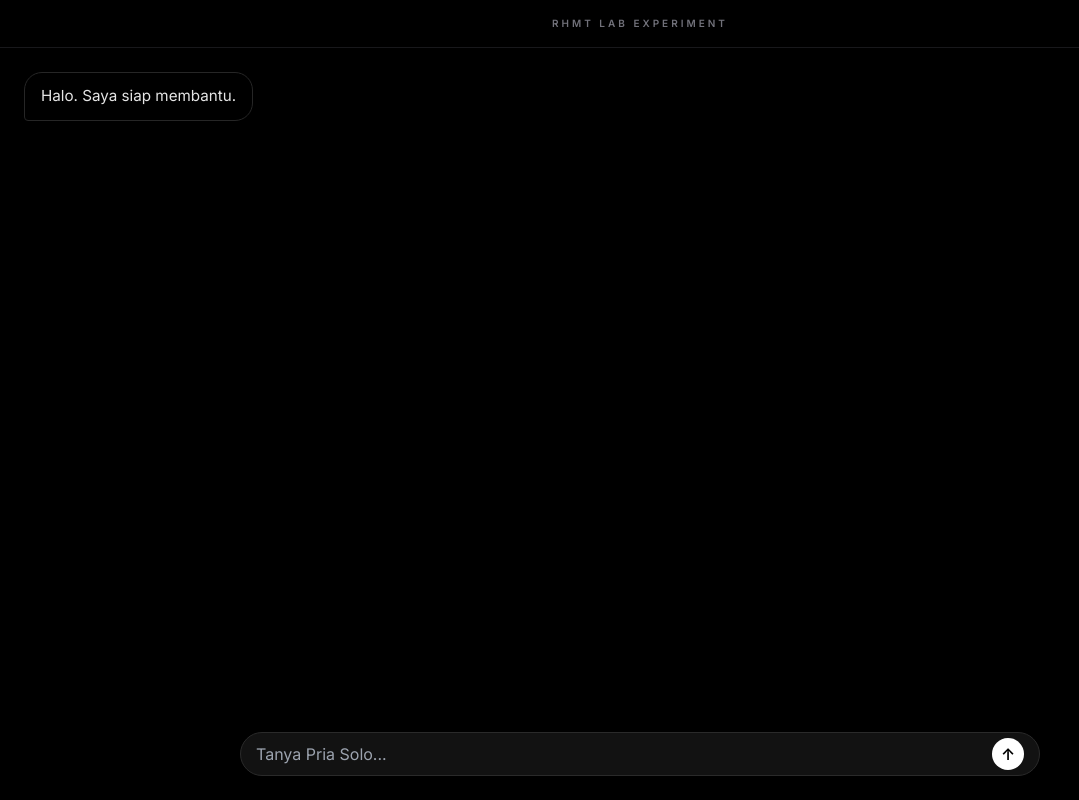
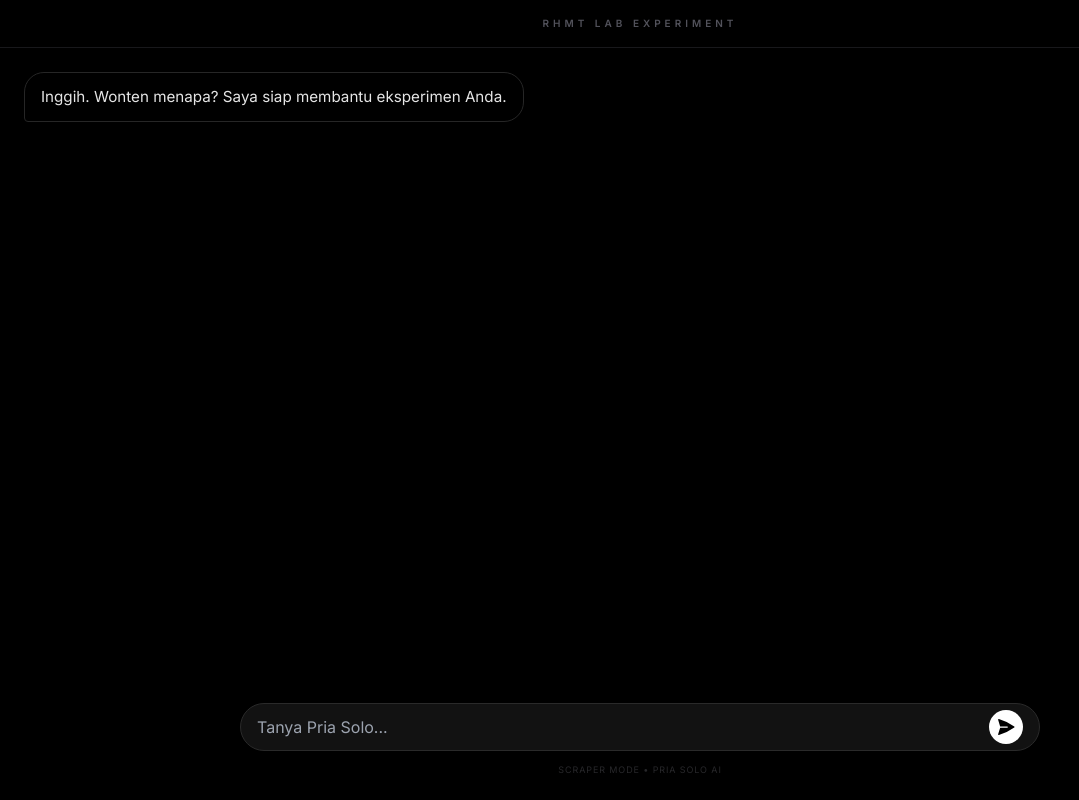
Before and after one commit to rhteaster-ui/Project-ai, a website: page public/index.html in a window 1280 px wide. Shown: the whole page, without its empty margins (0-1079 px from the left). Drawn offline with nearby package versions, Linux system fonts and the light colour scheme.

Commit message:
Update index.html

```diff
--- a/public/index.html
+++ b/public/index.html
@@ -7,52 +7,146 @@
     <script src="https://cdn.tailwindcss.com"></script>
     <link href="https://fonts.googleapis.com/css2?family=Inter:wght@300;400;500;600&display=swap" rel="stylesheet">
     <style>
-        body { background-color: #000; color: #e5e5e5; font-family: 'Inter', sans-serif; height: 100vh; display: flex; flex-direction: column; margin: 0; }
-        .chat-area { flex: 1; overflow-y: auto; padding: 1.5rem; scroll-behavior: smooth; }
-        .bubble { max-width: 85%; padding: 12px 16px; border-radius: 18px; margin-bottom: 1rem; font-size: 0.95rem; line-height: 1.5; }
-        .user { background: #1a1a1a; align-self: flex-end; margin-left: auto; border-bottom-right-radius: 4px; }
-        .ai { background: transparent; align-self: flex-start; border: 1px solid #262626; border-bottom-left-radius: 4px; }
-        .input-bar { padding: 1.5rem; background: linear-gradient(to top, #000 80%, transparent); }
-        .input-container { max-width: 800px; margin: 0 auto; background: #121212; border: 1px solid #2a2a2a; border-radius: 25px; display: flex; padding: 5px 15px; align-items: center; }
-        input { background: transparent; border: none; outline: none; color: #fff; flex: 1; padding: 10px; }
-        .btn-send { background: #fff; color: #000; width: 32px; height: 32px; border-radius: 50%; display: flex; align-items: center; justify-content: center; font-weight: bold; }
+        /* Hitam Pekat AMOLED */
+        body {
+            background-color: #000;
+            color: #e5e5e5;
+            font-family: 'Inter', sans-serif;
+            height: 100vh;
+            display: flex;
+            flex-direction: column;
+            margin: 0;
+        }
+        .chat-area {
+            flex: 1;
+            overflow-y: auto;
+            padding: 1.5rem;
+            scroll-behavior: smooth;
+        }
+        /* Bubble Chat Style */
+        .bubble {
+            max-width: 85%;
+            padding: 12px 16px;
+            border-radius: 20px;
+            margin-bottom: 1.2rem;
+            font-size: 0.95rem;
+            line-height: 1.6;
+        }
+        .user {
+            background: #1a1a1a;
+            align-self: flex-end;
+            margin-left: auto;
+            border-bottom-right-radius: 4px;
+            color: #fff;
+        }
+        .ai {
+            background: transparent;
+            align-self: flex-start;
+            border: 1px solid #262626;
+            border-bottom-left-radius: 4px;
+        }
+        /* Sticky Input Area */
+        .input-bar {
+            padding: 1.5rem;
+            background: linear-gradient(to top, #000 80%, transparent);
+        }
+        .input-container {
+            max-width: 800px;
+            margin: 0 auto;
+            background: #121212;
+            border: 1px solid #2a2a2a;
+            border-radius: 28px;
+            display: flex;
+            padding: 6px 16px;
+            align-items: center;
+        }
+        input {
+            background: transparent;
+            border: none;
+            outline: none;
+            color: #fff;
+            flex: 1;
+            padding: 10px;
+            font-size: 0.95rem;
+        }
+        .btn-send {
+            background: #fff;
+            color: #000;
+            width: 34px;
+            height: 34px;
+            border-radius: 50%;
+            display: flex;
+            align-items: center;
+            justify-content: center;
+            transition: transform 0.2s;
+        }
+        .btn-send:active { transform: scale(0.9); }
         ::-webkit-scrollbar { width: 0; }
     </style>
 </head>
 <body>
-    <header class="p-4 border-b border-zinc-900 text-center text-[10px] tracking-[0.3em] text-zinc-500 font-bold">RHMT LAB EXPERIMENT</header>
+    <header class="p-4 border-b border-zinc-900 text-center">
+        <h1 class="text-[10px] tracking-[0.4em] text-zinc-600 font-bold uppercase">RHMT LAB EXPERIMENT</h1>
+    </header>
+
     <div id="chatBox" class="chat-area flex flex-col">
-        <div class="bubble ai">Halo. Saya siap membantu.</div>
+        <div class="bubble ai shadow-sm">
+            Inggih. Wonten menapa? Saya siap membantu eksperimen Anda.
+        </div>
     </div>
+
     <div class="input-bar">
         <div class="input-container">
             <input type="text" id="userInput" placeholder="Tanya Pria Solo..." autocomplete="off">
-            <button onclick="send()" class="btn-send">↑</button>
+            <button onclick="send()" class="btn-send">
+                <svg xmlns="http://www.w3.org/2000/svg" viewBox="0 0 24 24" fill="currentColor" class="w-5 h-5">
+                    <path d="M3.478 2.405a.75.75 0 00-.926.94l2.432 7.905H13.5a.75.75 0 010 1.5H4.984l-2.432 7.905a.75.75 0 00.926.94 60.519 60.519 0 0018.445-8.986.75.75 0 000-1.218A60.517 60.517 0 003.478 2.405z" />
+                </svg>
+            </button>
         </div>
+        <p class="text-[9px] text-center mt-3 text-zinc-800 uppercase tracking-widest">Scraper Mode • Pria Solo AI</p>
     </div>
+
     <script>
         const chatBox = document.getElementById('chatBox');
         const userInput = document.getElementById('userInput');
+
         async function send() {
             const msg = userInput.value.trim();
             if(!msg) return;
-            chatBox.innerHTML += `<div class="bubble user">${msg}</div>`;
+
+            // Tambah pesan user
+            chatBox.innerHTML += `<div class="bubble user animate-pulse">${msg}</div>`;
             userInput.value = '';
+            chatBox.scrollTop = chatBox.scrollHeight;
+
+            // Loading state
             const loadId = "id-" + Date.now();
-            chatBox.innerHTML += `<div id="${loadId}" class="bubble ai">...</div>`;
+            chatBox.innerHTML += `<div id="${loadId}" class="bubble ai italic text-zinc-500">Sedang berpikir...</div>`;
             chatBox.scrollTop = chatBox.scrollHeight;
+
             try {
+                // Sesuai endpoint di server.js
                 const res = await fetch('/api/chat', {
                     method: 'POST',
                     headers: {'Content-Type': 'application/json'},
-                    body: JSON.stringify({ message: msg })
+                    body: JSON.stringify({ query: msg }) // Ganti 'message' jadi 'query' sesuai logic scraper lo
                 });
                 const data = await res.json();
-                document.getElementById(loadId).innerText = data.reply || data.error;
-            } catch (e) { document.getElementById(loadId).innerText = "Server Error."; }
+
+                // Jika sukses, ganti teks loading dengan jawaban asli
+                const bubbleAi = document.getElementById(loadId);
+                bubbleAi.classList.remove('italic', 'text-zinc-500');
+                bubbleAi.innerText = data.answer || "Maaf, sistem sedang ndak bisa menjawab.";
+            } catch (e) {
+                document.getElementById(loadId).innerText = "Koneksi ke Pusat terputus.";
+            }
             chatBox.scrollTop = chatBox.scrollHeight;
         }
-        userInput.addEventListener("keypress", (e) => { if(e.key === "Enter") send(); });
+
+        userInput.addEventListener("keypress", (e) => {
+            if(e.key === "Enter") send();
+        });
     </script>
 </body>
 </html>
```
